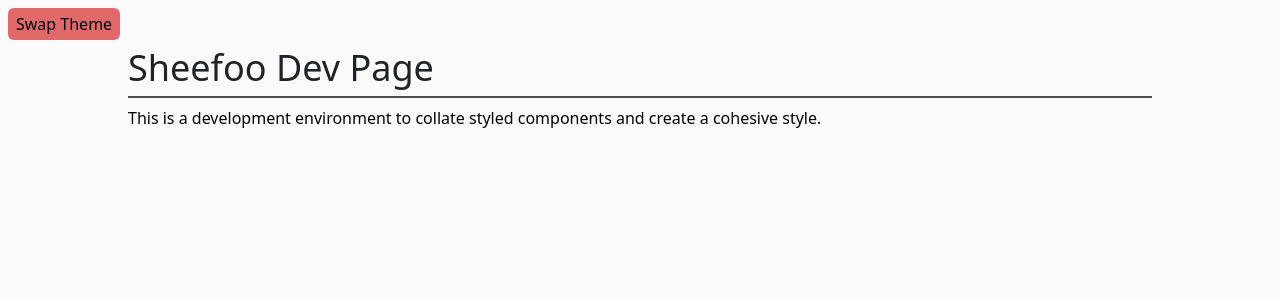
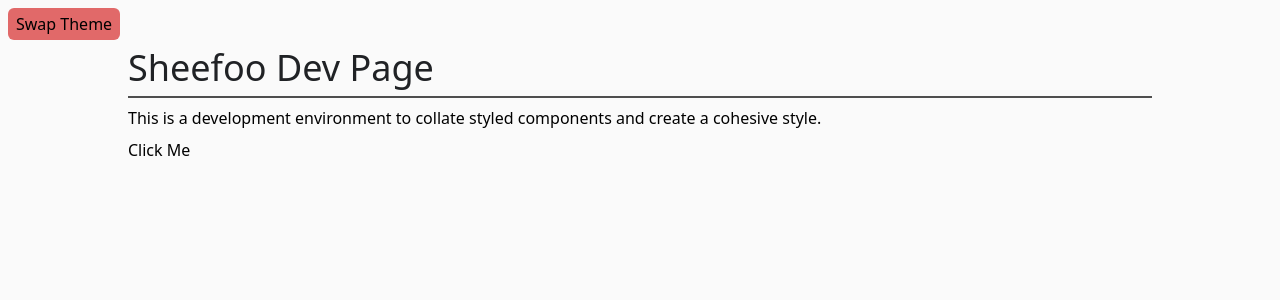
Before and after one commit to TheSheefooProject/frontend, a Next.js app: page /devpage in a window 1280 px wide. Shown: the top 300 px of the page. Built offline with nearby package versions, Linux system fonts and the light colour scheme.

Commit message:
+ first component

```diff
--- /dev/null
+++ b/components/common/Button.tsx
@@ -0,0 +1,3 @@
+import Button from './Button/Button'
+
+export default Button
--- /dev/null
+++ b/components/common/Button/Button.tsx
@@ -0,0 +1,15 @@
+import styles from './button.module.scss'
+
+const Button = (props: {
+  [x: string]: any
+  text?: 'Default Button' | undefined
+}) => {
+  // Default prop values
+  const { text = 'Default Button', ...restProps } = props
+
+  return (
+    <button onClick={() => console.log('I was clicked 💀')}>Click Me</button>
+  )
+}
+
+export default Button
--- a/pages/devpage/index.tsx
+++ b/pages/devpage/index.tsx
@@ -2,6 +2,7 @@ import type { NextPage } from 'next'
 import Head from 'next/head'
 import Link from 'next/link'
 import Image from 'next/image'
+import Button from '../../components/common/Button'
 
 const Devpage: NextPage = () => {
   return (
@@ -17,6 +18,7 @@ const Devpage: NextPage = () => {
         This is a development environment to collate styled components and
         create a cohesive style.
       </h2>
+      <Button></Button>
     </div>
   )
 }
```
Also changed, not shown: components/common/Button/button.module.scss (added).
